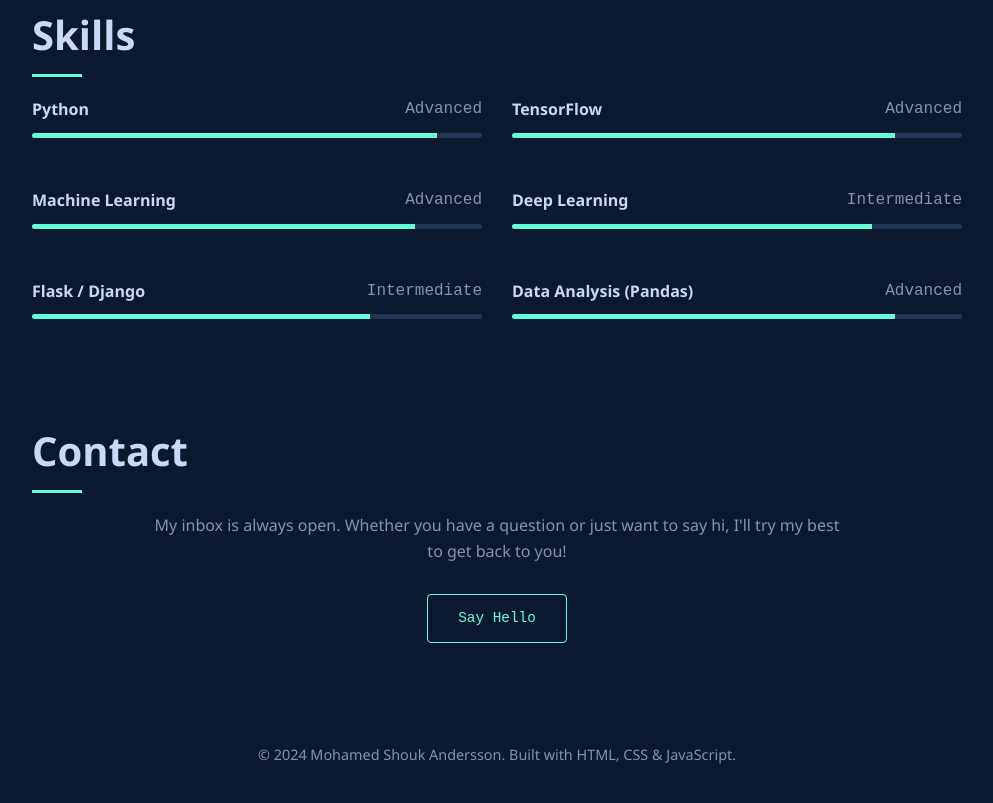
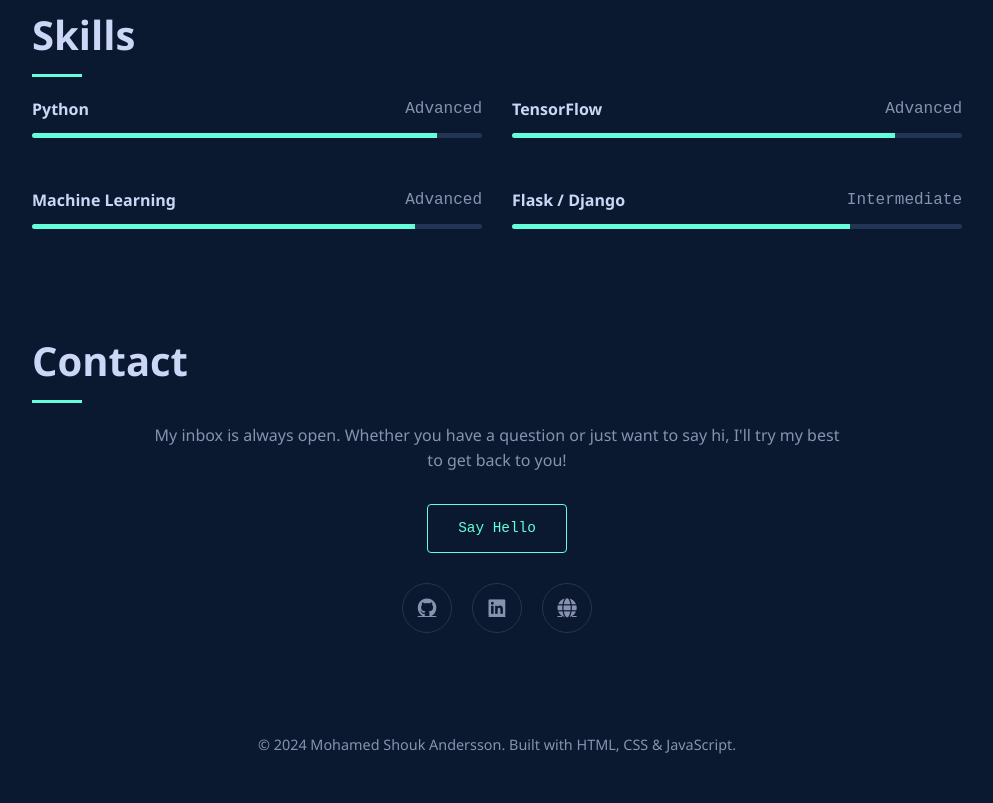
Before and after one commit to Fo2sh88/My-personal-portfolio-, a plain HTML site: page index.html in a window 1280 px wide. Shown: the part 3171-3974 px from the top of the page, without its empty margins (268-1261 px from the left). Drawn offline with Linux system fonts and the light colour scheme.

Commit message:
Update README and HTML with enhanced content

```diff
--- a/index.html
+++ b/index.html
@@ -414,11 +414,38 @@
             font-family: var(--font-mono);
             font-size: 0.9rem;
             transition: all 0.3s ease;
+            margin-bottom: 20px; /* Added margin for spacing */
         }
 
         .contact-button:hover {
             background-color: rgba(100, 255, 218, 0.1);
             transform: translateY(-3px);
+        }
+
+        /* --- New Contact Social Links --- */
+        .contact-social-links {
+            display: flex;
+            margin-top: 10px;
+        }
+
+        .contact-social-links a {
+            display: flex;
+            align-items: center;
+            justify-content: center;
+            width: 50px;
+            height: 50px;
+            border-radius: 50%;
+            margin: 0 10px;
+            color: var(--text-light);
+            border: 1px solid var(--bg-highlight);
+            transition: all 0.3s ease;
+            font-size: 1.2rem;
+        }
+
+        .contact-social-links a:hover {
+            color: var(--primary-color);
+            border-color: var(--primary-color);
+            transform: translateY(-5px);
         }
 
         /* --- Footer --- */
@@ -556,7 +583,7 @@
         </section>
 
         <!-- ======================================================= -->
-        <!-- == PROJECTS SECTION - NOW WITH MORE PROJECTS ========= -->
+        <!-- == PROJECTS SECTION - NOW WITH 6 PROJECTS ============= -->
         <!-- ======================================================= -->
         <section id="projects" class="section">
             <h2 class="section-title">Projects</h2>
@@ -575,8 +602,7 @@
                             <span class="tech-tag">TensorFlow</span>
                         </div>
                         <div class="project-links">
-                            <!-- IMPORTANT: Update this link to your actual project repo -->
-                            <a href="https://github.com/Fo2sh88" target="_blank" class="project-link"><i class="fab fa-github"></i> Code</a>
+                            <a href="https://github.com/Fo2sh88/OCT-Brush-Project" target="_blank" class="project-link"><i class="fab fa-github"></i> Code</a>
                             <a href="#" target="_blank" class="project-link"><i class="fas fa-external-link-alt"></i> Live Demo</a>
                         </div>
                     </div>
@@ -596,8 +622,7 @@
                             <span class="tech-tag">Keras</span>
                         </div>
                         <div class="project-links">
-                            <!-- IMPORTANT: Update this link to your actual project repo -->
-                            <a href="https://github.com/Fo2sh88" target="_blank" class="project-link"><i class="fab fa-github"></i> Code</a>
+                            <a href="https://github.com/Fo2sh88/Image-Classifier" target="_blank" class="project-link"><i class="fab fa-github"></i> Code</a>
                             <a href="#" target="_blank" class="project-link"><i class="fas fa-external-link-alt"></i> Live Demo</a>
                         </div>
                     </div>
@@ -617,8 +642,7 @@
                             <span class="tech-tag">HTML/CSS</span>
                         </div>
                         <div class="project-links">
-                            <!-- IMPORTANT: Update this link to your actual project repo -->
-                            <a href="https://github.com/Fo2sh88" target="_blank" class="project-link"><i class="fab fa-github"></i> Code</a>
+                            <a href="https://github.com/Fo2sh88/Flask-Web-App" target="_blank" class="project-link"><i class="fab fa-github"></i> Code</a>
                             <a href="#" target="_blank" class="project-link"><i class="fas fa-external-link-alt"></i> Live Demo</a>
                         </div>
                     </div>
@@ -638,8 +662,7 @@
                             <span class="tech-tag">Matplotlib</span>
                         </div>
                         <div class="project-links">
-                            <!-- IMPORTANT: Update this link to your actual project repo -->
-                            <a href="https://github.com/Fo2sh88" target="_blank" class="project-link"><i class="fab fa-github"></i> Code</a>
+                            <a href="https://github.com/Fo2sh88/Data-Dashboard" target="_blank" class="project-link"><i class="fab fa-github"></i> Code</a>
                             <a href="#" target="_blank" class="project-link"><i class="fas fa-external-link-alt"></i> Live Demo</a>
                         </div>
                     </div>
@@ -659,8 +682,7 @@
                             <span class="tech-tag">REST API</span>
                         </div>
                         <div class="project-links">
-                            <!-- IMPORTANT: Update this link to your actual project repo -->
-                            <a href="https://github.com/Fo2sh88" target="_blank" class="project-link"><i class="fab fa-github"></i> Code</a>
+                            <a href="https://github.com/Fo2sh88/Django-API" target="_blank" class="project-link"><i class="fab fa-github"></i> Code</a>
                             <a href="#" target="_blank" class="project-link"><i class="fas fa-external-link-alt"></i> Live Demo</a>
                         </div>
                     </div>
@@ -680,8 +702,7 @@
                             <span class="tech-tag">Scikit-learn</span>
                         </div>
                         <div class="project-links">
-                            <!-- IMPORTANT: Update this link to your actual project repo -->
-                            <a href="https://github.com/Fo2sh88" target="_blank" class="project-link"><i class="fab fa-github"></i> Code</a>
+                            <a href="https://github.com/Fo2sh88/NLP-Analyzer" target="_blank" class="project-link"><i class="fab fa-github"></i> Code</a>
                             <a href="#" target="_blank" class="project-link"><i class="fas fa-external-link-alt"></i> Live Demo</a>
                         </div>
                     </div>
@@ -721,29 +742,11 @@
                 </div>
                 <div class="skill-item">
                     <div class="skill-header">
-                        <span class="skill-name">Deep Learning</span>
-                        <span class="skill-level">Intermediate</span>
-                    </div>
-                    <div class="skill-bar">
-                        <div class="skill-progress" data-skill="80"></div>
-                    </div>
-                </div>
-                <div class="skill-item">
-                    <div class="skill-header">
                         <span class="skill-name">Flask / Django</span>
                         <span class="skill-level">Intermediate</span>
                     </div>
                     <div class="skill-bar">
                         <div class="skill-progress" data-skill="75"></div>
-                    </div>
-                </div>
-                <div class="skill-item">
-                    <div class="skill-header">
-                        <span class="skill-name">Data Analysis (Pandas)</span>
-                        <span class="skill-level">Advanced</span>
-                    </div>
-                    <div class="skill-bar">
-                        <div class="skill-progress" data-skill="85"></div>
                     </div>
                 </div>
             </div>
@@ -754,6 +757,15 @@
             <div class="contact-content">
                 <p class="contact-text">My inbox is always open. Whether you have a question or just want to say hi, I'll try my best to get back to you!</p>
                 <a href="mailto:mfouadshouk@gmail.com" class="contact-button">Say Hello</a>
+
+                <!-- ======================================================= -->
+                <!-- == NEW CONTACT LINKS ARE HERE ======================= -->
+                <!-- ======================================================= -->
+                <div class="contact-social-links">
+                    <a href="https://github.com/Fo2sh88" target="_blank" title="GitHub"><i class="fab fa-github"></i></a>
+                    <a href="https://linkedin.com/in/mohamed-shouk-b4831191" target="_blank" title="LinkedIn"><i class="fab fa-linkedin"></i></a>
+                    <a href="https://fo2sh88.github.io/My-personal-portfolio/" target="_blank" title="Portfolio"><i class="fas fa-globe"></i></a>
+                </div>
             </div>
         </section>
 
```
Also changed, not shown: 1 other file.
